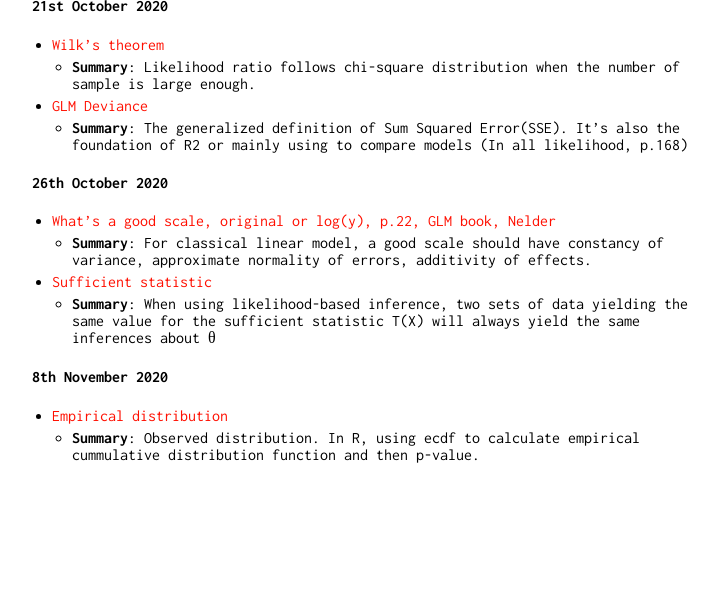
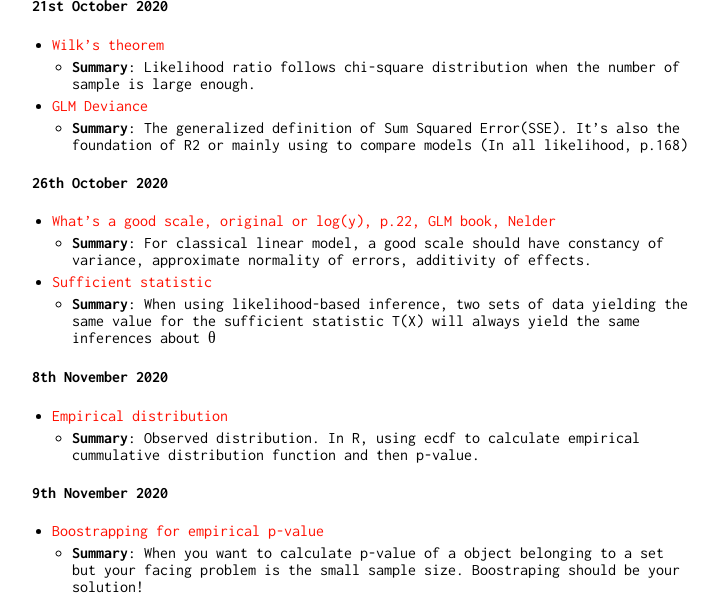
Before and after one commit to tracquangthinh/tracquangthinh.github.io, a Jekyll site: the page built from note.md, in a window 1280 px wide and 900 px high, scrolled down 1956 px, cut to the strip 305-900 px from the top of the window. Shown: the whole strip, without its empty margins (258-976 px from the left). Built offline with Jekyll 4.4.1, drawn with Linux system fonts in a browser that asks for light colours; our own code applies the rules of GitHub Pages for plain Markdown files; before the commit the page ends 2724 px from its top, so only the background shows below that.

Commit message:
Update note.md

```diff
--- a/note.md
+++ b/note.md
@@ -33,3 +33,7 @@ it means I haven't read it :)).
 #### 8th November 2020
 - [Empirical distribution](https://en.wikipedia.org/wiki/Empirical_distribution_function)
   - **Summary**: Observed distribution. In R, using ecdf to calculate empirical cummulative distribution function and then p-value.
+
+#### 9th November 2020
+- [Boostrapping for empirical p-value](https://janhove.github.io/teaching/2016/12/20/bootstrapping)
+  - **Summary**: When you want to calculate p-value of a object belonging to a set but your facing problem is the small sample size. Boostraping should be your solution!
```
